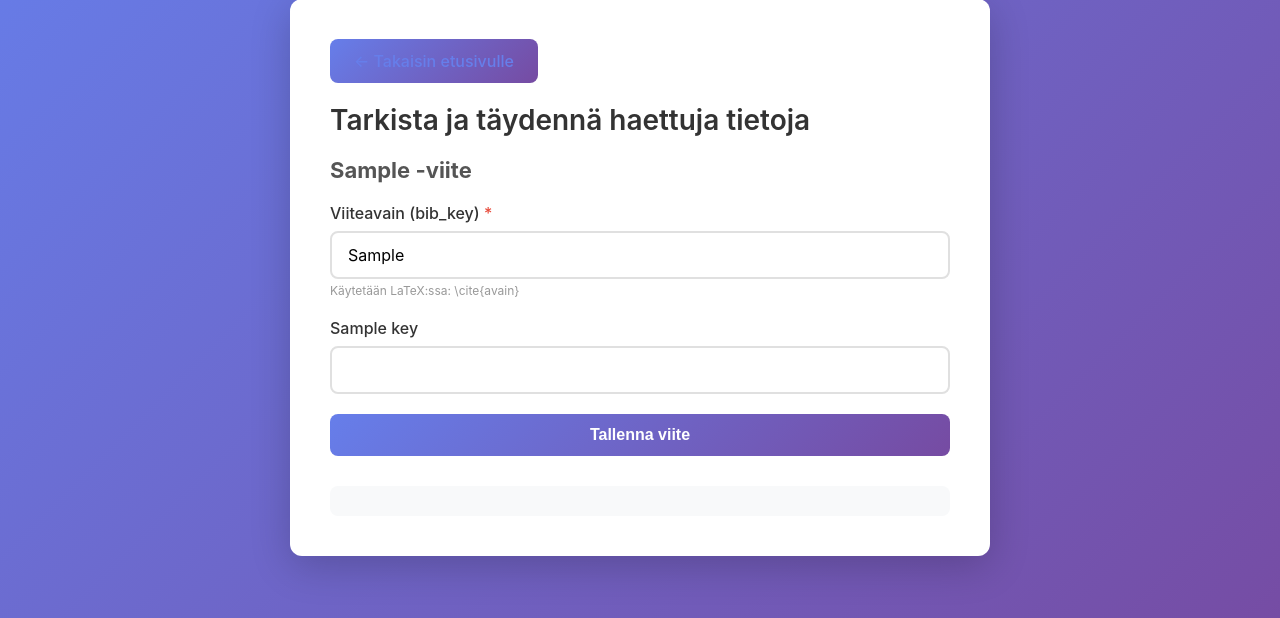
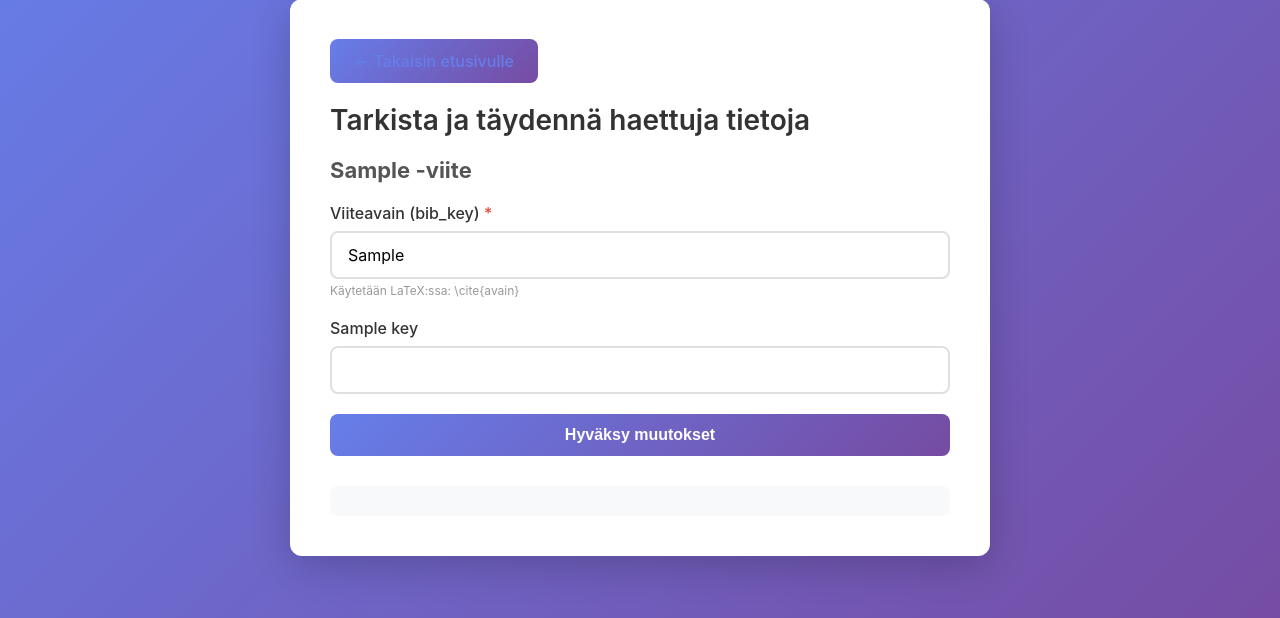
Before and after one commit to leevipun/outi-latex, a Flask app: template src/templates/add_reference.html in a window 1280 px wide. Shown: the part 123-741 px from the top of the page. Run offline with Flask 3, Linux system fonts and the light colour scheme; the template is opened without the code that fills it: most values are stand-ins (such as "Sample title", 1, 10 or a date in 2020).

Commit message:
Indicate save new/edit old

```diff
--- a/src/templates/add_reference.html
+++ b/src/templates/add_reference.html
@@ -75,7 +75,7 @@
             {% endfor %}
 
             <div class="button-group">
-                <button type="submit" class="button-primary" id="save-reference-button">Tallenna viite</button>
+                <button type="submit" class="button-primary" id="save-reference-button">{% if pre_filled_values %}Hyväksy muutokset{% else %}Tallenna viite{% endif %}</button>
             </div>
 
             <div class="info-text" id="info-text">
```
